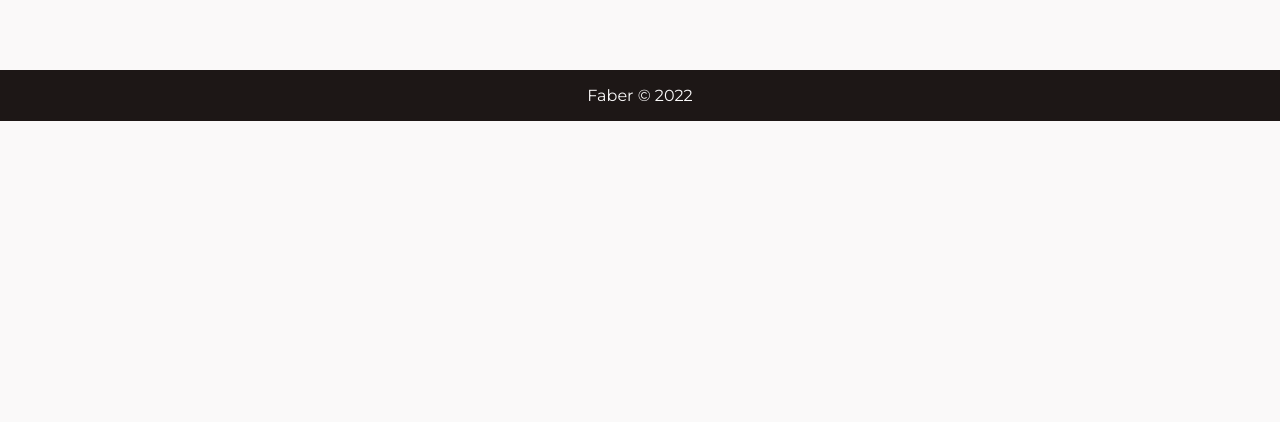
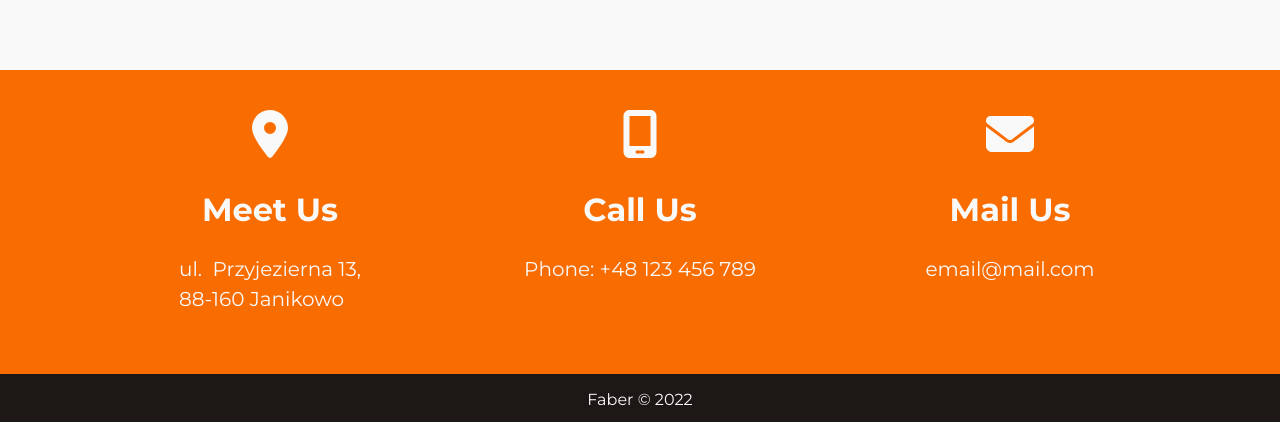
Before and after one commit to mARC3L87/faber-react, a React (Create React App) app: page /kontakt in a window 1280 px wide. Shown: the part 966-1388 px from the top of the page. Before the commit the page ends 1087 px from the top, so only its background shows below. Built offline with nearby package versions, Linux system fonts and the light colour scheme.

Commit message:
Add address section.

```diff
--- a/package.json
+++ b/package.json
@@ -3,6 +3,11 @@
   "version": "0.1.0",
   "private": true,
   "dependencies": {
+    "@fortawesome/fontawesome-svg-core": "^6.2.0",
+    "@fortawesome/free-brands-svg-icons": "^6.2.0",
+    "@fortawesome/free-regular-svg-icons": "^6.2.0",
+    "@fortawesome/free-solid-svg-icons": "^6.2.0",
+    "@fortawesome/react-fontawesome": "^0.2.0",
     "@reduxjs/toolkit": "^1.8.4",
     "@testing-library/jest-dom": "^5.16.5",
     "@testing-library/react": "^13.3.0",
--- /dev/null
+++ b/src/components/Address/Address.scss
@@ -0,0 +1,15 @@
+@import '../../styles/settings.scss';
+
+.contact-container {
+  display: flex;
+  height: 100%;
+  justify-content: center;
+  margin-bottom: 0;
+  .contact-wrapper {
+    display: flex;
+    flex-direction: row;
+    flex-wrap: wrap;
+    justify-content: center;
+    gap: 20px;
+  }
+}
--- /dev/null
+++ b/src/components/Address/Address.tsx
@@ -0,0 +1,31 @@
+import ContactCard from '../ContactCard/ContactCard';
+import { selectData } from '../../features/dataSlice';
+import { useAppSelector } from '../../app/hooks';
+import {
+  faLocationDot,
+  faMobileScreen,
+  faEnvelope,
+} from '@fortawesome/free-solid-svg-icons';
+import './Address.scss';
+
+const Address = () => {
+  const addressData = useAppSelector(selectData).address;
+  const { email, phone, postal, street, city } = addressData;
+  const streetAddress = `ul. ${street},\n${postal} ${city}`;
+  const phoneNumber = `Phone: ${phone}`;
+  return (
+    <section className='contact-container'>
+      <div className='contact-wrapper'>
+        <ContactCard
+          icon={faLocationDot}
+          title='Meet Us'
+          text={streetAddress}
+        />
+        <ContactCard icon={faMobileScreen} title='Call Us' text={phoneNumber} />
+        <ContactCard icon={faEnvelope} title='Mail Us' text={email} />
+      </div>
+    </section>
+  );
+};
+
+export default Address;
--- a/src/components/Contact/Contact.scss
+++ b/src/components/Contact/Contact.scss
@@ -1,6 +1,6 @@
 @import '../../styles/settings.scss';
 
-.contact-container {
+.contact-form-container {
   display: flex;
   flex-direction: column;
   .form-wrapper {
@@ -69,6 +69,10 @@
   }
 }
 
+.address-section {
+  background-color: $orange;
+}
+
 @media screen and (max-width: 992px) {
   .form-wrapper {
     flex-direction: column;
--- a/src/components/Contact/Contact.tsx
+++ b/src/components/Contact/Contact.tsx
@@ -1,6 +1,7 @@
 import { useAppSelector } from '../../app/hooks';
 import { selectData } from '../../features/dataSlice';
 import Header from '../Header/Header';
+import Address from '../Address/Address';
 import './Contact.scss';
 
 const Contact = () => {
@@ -10,7 +11,7 @@ const Contact = () => {
   return (
     <div>
       <Header headerImage={headerImage} headerText={headerText} />
-      <section className='contact-container'>
+      <section className='contact-form-container'>
         <h1>Get in touch</h1>
         <p>
           Osed quia consequuntur magni dolores eos qui ratione voluptatem sequi
@@ -32,11 +33,14 @@ const Contact = () => {
               title='faber-map'
               loading='lazy'
               referrerPolicy='no-referrer-when-downgrade'
-              src='https://www.google.com/maps/embed?pb=!1m18!1m12!1m3!1d2413.815079180016!2d18.0969601!3d52.77160909999999!2m3!1f0!2f0!3f0!3m2!1i1024!2i768!4f13.1!3m3!1m2!1s0x47035927e406a19b%3A0x347e5a6074771130!2sUs%C5%82ugi%20Cmentarne%20-%20Jaros%C5%82aw%20%C5%81ukomski%20-%20Faber!5e0!3m2!1spl!2spl!4v1661883280340!5m2!1spl!2spl'
+              src={data.map}
             ></iframe>
           </div>
         </div>
       </section>
+      <div className='address-section'>
+        <Address />
+      </div>
     </div>
   );
 };
--- /dev/null
+++ b/src/components/ContactCard/ContactCard.scss
@@ -0,0 +1,22 @@
+@import '../../styles/settings.scss';
+
+.contact-card {
+  display: flex;
+  flex-direction: column;
+  align-items: center;
+  color: $light;
+  width: 350px;
+  margin: 40px 0;
+  .card-icon {
+    font-size: $icon-size;
+  }
+  h3 {
+    font-size: $text-heading;
+    margin-bottom: 5px;
+  }
+  p {
+    font-size: $text-regular;
+    white-space: pre-wrap;
+    line-height: 1.5;
+  }
+}
--- /dev/null
+++ b/src/components/ContactCard/ContactCard.tsx
@@ -0,0 +1,20 @@
+import { IconProp } from '@fortawesome/fontawesome-svg-core';
+import { FontAwesomeIcon } from '@fortawesome/react-fontawesome';
+import './ContactCard.scss';
+
+interface ContactCardProps {
+  icon: IconProp;
+  title: string;
+  text: string;
+}
+const ContactCard = ({ icon, title, text }: ContactCardProps) => {
+  return (
+    <div className='contact-card'>
+      <FontAwesomeIcon className='card-icon' icon={icon} />
+      <h3>{title}</h3>
+      <p>{text}</p>
+    </div>
+  );
+};
+
+export default ContactCard;
--- a/src/data/data.ts
+++ b/src/data/data.ts
@@ -13,6 +13,13 @@ import faber12 from '../assets/faber-12.png';
 import faber13 from '../assets/faber-13.png';
 import faber14 from '../assets/faber-14.png';
 
+interface Address {
+  phone: string;
+  email: string;
+  city: string;
+  postal: string;
+  street: string;
+}
 interface IntroContent {
   introTitle: string;
   introText: string;
@@ -33,6 +40,8 @@ interface ServiceCategories {
 }
 interface Data {
   status: 'idle' | 'loading' | 'failed';
+  address: Address;
+  map: string;
   introContent: IntroContent;
   offerContent: OfferContent;
   headers: string[];
@@ -42,6 +51,14 @@ interface Data {
 }
 export const data: Data = {
   status: 'idle',
+  address: {
+    phone: '+48 123 456 789',
+    email: 'email@mail.com',
+    city: 'Janikowo',
+    postal: '88-160',
+    street: ' Przyjezierna 13',
+  },
+  map: 'https://www.google.com/maps/embed?pb=!1m18!1m12!1m3!1d2413.815079180016!2d18.0969601!3d52.77160909999999!2m3!1f0!2f0!3f0!3m2!1i1024!2i768!4f13.1!3m3!1m2!1s0x47035927e406a19b%3A0x347e5a6074771130!2sUs%C5%82ugi%20Cmentarne%20-%20Jaros%C5%82aw%20%C5%81ukomski%20-%20Faber!5e0!3m2!1spl!2spl!4v1661883280340!5m2!1spl!2spl',
   introContent: {
     introTitle: 'Welcome To Our Workshop.',
     introText:
--- a/src/styles/settings.scss
+++ b/src/styles/settings.scss
@@ -12,3 +12,4 @@ $text-font: 'Montserrat', sans-serif;
 $text-regular: 20px;
 $text-heading: 32px;
 $text-hero: 40px;
+$icon-size: 48px;
```
Also changed, not shown: 1 other file (tests, documents, lock files or other folders).
